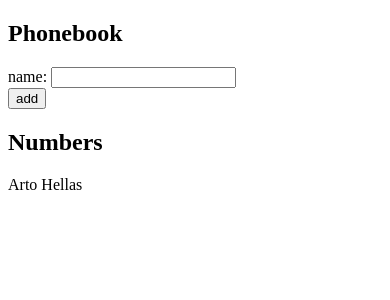
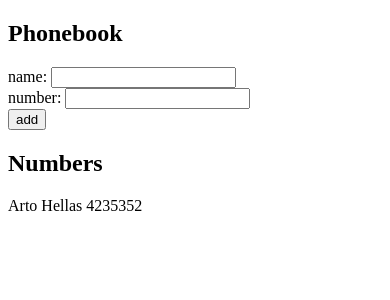
Before and after one commit to aniltimalsina/fullStackOpen-exercise, a React (Vite) app in the folder part2/phonebook/: page / in a window 390 px wide. Shown: the top 300 px of the page. Built offline with nearby package versions, Linux system fonts and the light colour scheme.

Commit message:
complete phonebook step 3

```diff
--- a/part2/phonebook/src/App.jsx
+++ b/part2/phonebook/src/App.jsx
@@ -1,8 +1,11 @@
 import { useState } from "react";
 
 const App = () => {
-  const [persons, setPersons] = useState([{ name: "Arto Hellas" }]);
+  const [persons, setPersons] = useState([
+    { name: "Arto Hellas", number: "4235352" },
+  ]);
   const [newName, setNewName] = useState("");
+  const [newNumber, setNewNumber] = useState("");
 
   const handleSubmit = (event) => {
     event.preventDefault();
@@ -12,7 +15,7 @@ const App = () => {
     });
     console.log(findPerson);
     findPerson === undefined
-      ? setPersons(persons.concat({ name: newName }))
+      ? setPersons(persons.concat({ name: newName, number: newNumber }))
       : window.alert(`${newName} is already added to phonebook`);
     event.target.reset();
     setNewName("");
@@ -23,6 +26,11 @@ const App = () => {
     setNewName(currName);
   };
 
+  const handleNumber = (event) => {
+    const currNumber = event.target.value;
+    setNewNumber(currNumber);
+  };
+
   return (
     <div>
       <h2>Phonebook</h2>
@@ -31,12 +39,19 @@ const App = () => {
           name: <input onChange={handleName} />
         </div>
         <div>
+          number: <input onChange={handleNumber} />
+        </div>
+        <div>
           <button type="submit">add</button>
         </div>
       </form>
       <h2>Numbers</h2>
       {persons.map((person, i) => {
-        return <div key={i}>{person.name}</div>;
+        return (
+          <div key={i}>
+            {person.name} {person.number}
+          </div>
+        );
       })}
     </div>
   );
```
